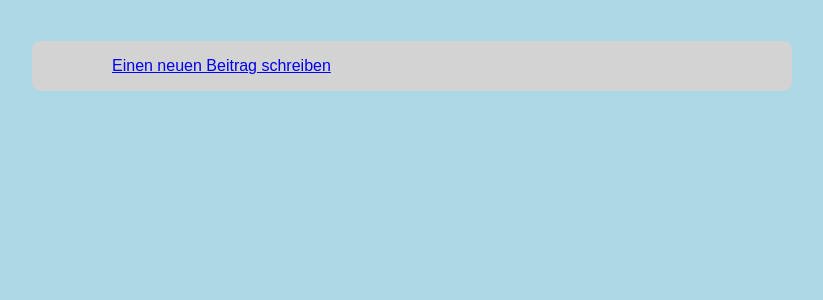
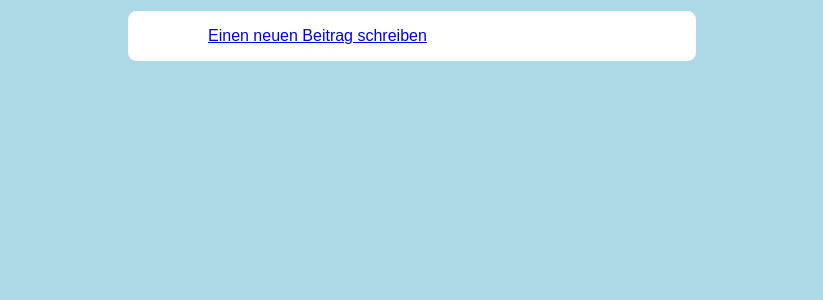
Before and after one commit to leovt/PhotoPaul, a Django app: page / in a window 1280 px wide. Shown: the part 59-359 px from the top of the page, without its empty margins (228-1051 px from the left). Run offline with Django 3.2, Linux system fonts and the light colour scheme; the visitor is signed in with stand-in values (Sample User, id 1); data that the repository does not hold is empty.

Commit message:
improved css styling

```diff
--- a/PhotoBlog/static/PhotoBlog/style.css
+++ b/PhotoBlog/static/PhotoBlog/style.css
@@ -1,8 +1,12 @@
 .blog {
-	max-width:600px;
-	margin: 100px auto;
 	background-color: white;
 	padding: 1em 5em;
+}
+
+article {
+	max-width:600px;
+	margin: auto;
+	margin-top: 70px;
 }
 
 .menu {
@@ -106,6 +110,9 @@ textarea {
 
 .tocitem {
 	border-radius: 1ex;
+	background-color: white;
+	padding: 1em 5em;
+	margin: 1em;
 }
 
 .warning {
--- a/PhotoBlog/templates/PhotoBlog/list.html
+++ b/PhotoBlog/templates/PhotoBlog/list.html
@@ -5,17 +5,19 @@ Pauls Reiseblog
 {% endblock %}
 
 {% block body %}
+<article>
 {% if user.is_authenticated %}
-<div class="blog tocitem private">
+<div class="tocitem private">
 <a href="{% url 'PhotoBlog:create' %}">Einen neuen Beitrag schreiben</a>
 </div>
 {% endif %}
 {% for project in projects %}
-<div class="blog tocitem{% if not project.is_public %} private{% endif %}">
+<div class="tocitem{% if not project.is_public %} private{% endif %}">
 <a href="{% url 'PhotoBlog:blog' project.id %}">{{ project }}</a>
 {% if not project.is_public %}
 <span class="warning">Dieser Beitrag ist noch nicht veröffentlicht.</span>
 {% endif %}
 </div>
 {% endfor %}
+</article>
 {% endblock %}
--- a/PhotoBlog/templates/PhotoBlog/upload.html
+++ b/PhotoBlog/templates/PhotoBlog/upload.html
@@ -15,6 +15,7 @@
 {% endblock %}
 
 {% block body %}
+<article style="max-width: 95%">
 <form class="ulform" method="post" action="" enctype="multipart/form-data" id="ulform">
 	{% csrf_token %}
   <div class="ul_input">
@@ -30,4 +31,5 @@
 {% for photo in project.photo_set.all %}
 <img src="{{ MEDIA_URL }}{{ photo.get_tn }}" class="thumbnail"/>
 {% endfor %}
+</article>
 {% endblock %}
```
